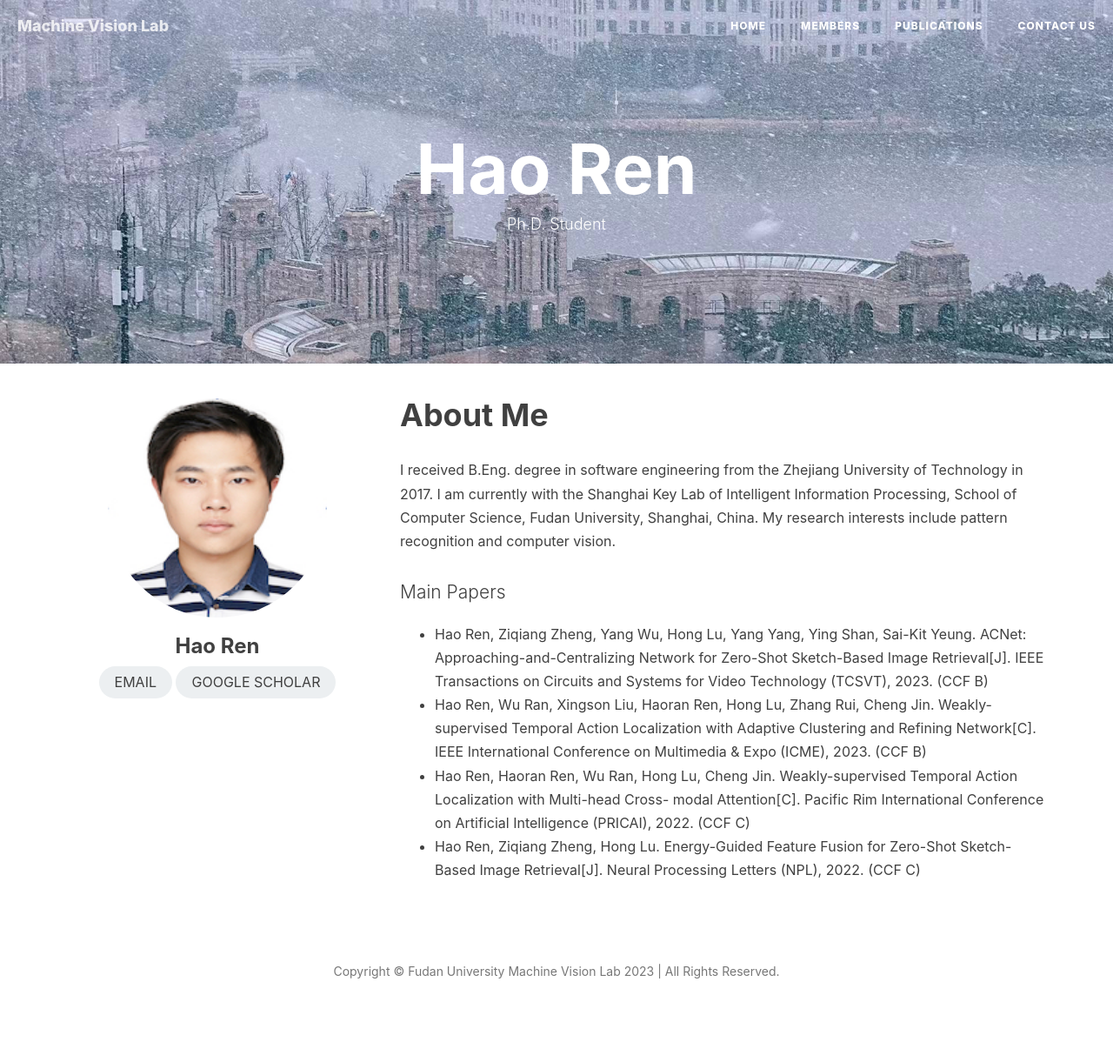
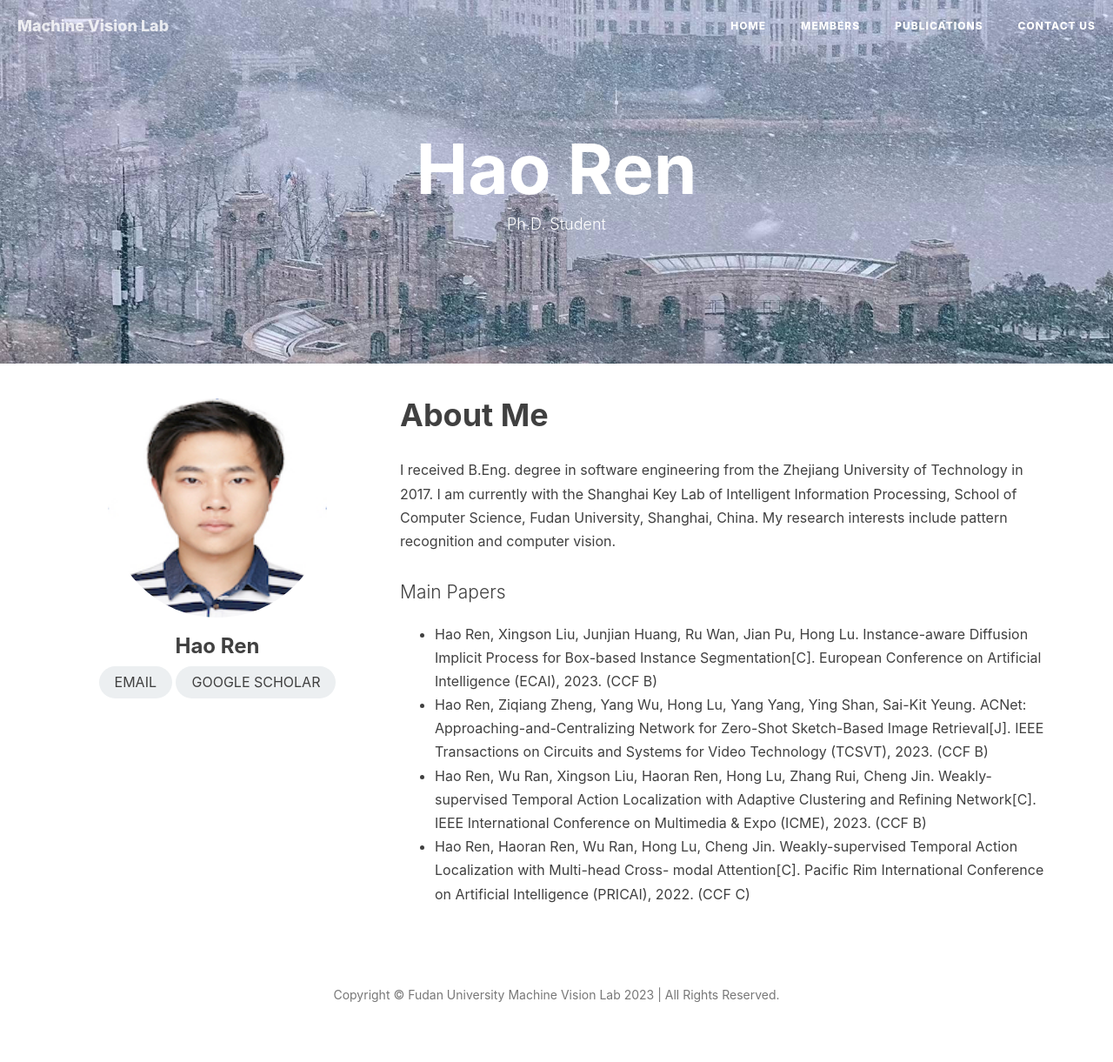
Before and after one commit to lunatics123/lunatics123.github.io, a Jekyll site: the page built from details/haoren.html, in a window 1280 px wide. Shown: the whole page at 87% size. Built offline with Jekyll 4.4.1, drawn with Linux system fonts in a browser that asks for light colours; comment, search, counter and statistics services are not loaded; before the commit the page ends 1193 px from its top, so only the background shows below that.

Commit message:
Update pubs

```diff
--- a/details/haoren.html
+++ b/details/haoren.html
@@ -25,6 +25,10 @@ permalink: /details/haoren.html
     <div class="lead">Main Papers</div>
     <ul>
         <li>
+            Hao Ren, Xingson Liu, Junjian Huang, Ru Wan, Jian Pu, Hong Lu. Instance-aware Diffusion Implicit Process
+            for Box-based Instance Segmentation[C]. European Conference on Artificial Intelligence (ECAI), 2023. (CCF B)
+        </li>
+        <li>
             Hao Ren, Ziqiang Zheng, Yang Wu, Hong Lu, Yang Yang, Ying Shan, Sai-Kit Yeung. ACNet:
             Approaching-and-Centralizing Network for Zero-Shot Sketch-Based Image Retrieval[J]. IEEE Transactions on
             Circuits and Systems for Video Technology (TCSVT), 2023. (CCF B)
@@ -39,10 +43,5 @@ permalink: /details/haoren.html
             Multi-head Cross- modal Attention[C]. Pacific Rim International Conference on Artificial Intelligence
             (PRICAI), 2022. (CCF C)
         </li>
-        <li>
-            Hao Ren, Ziqiang Zheng, Hong Lu. Energy-Guided Feature Fusion for Zero-Shot Sketch-Based Image Retrieval[J].
-            Neural Processing Letters (NPL), 2022. (CCF C)
-        </li>
-
     </ul>
 </div>
```
